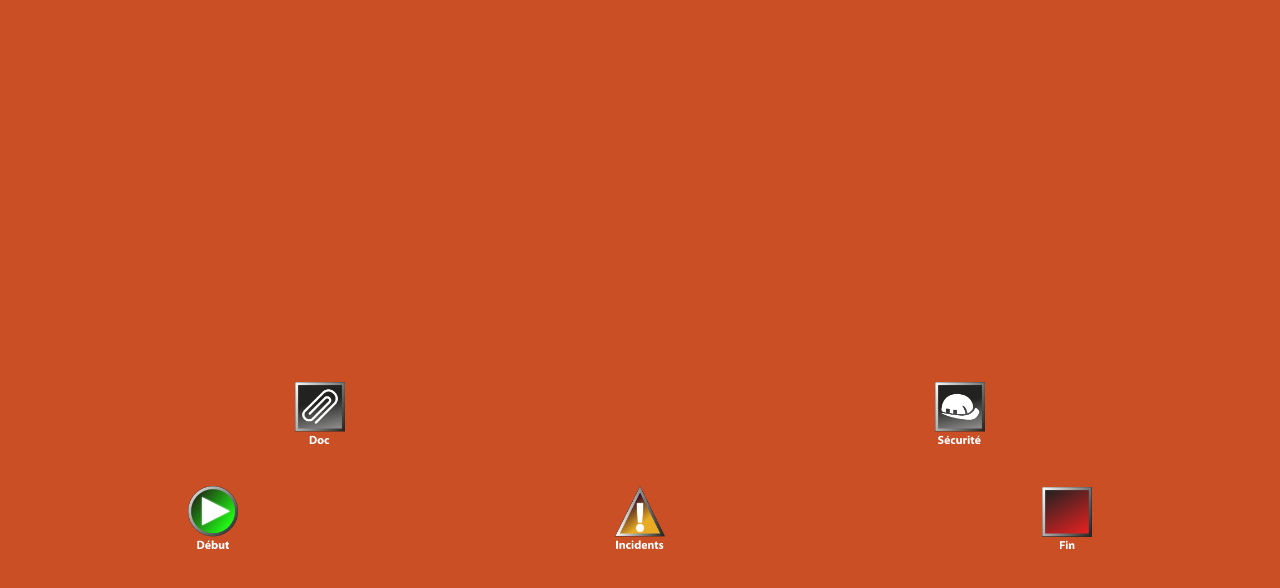
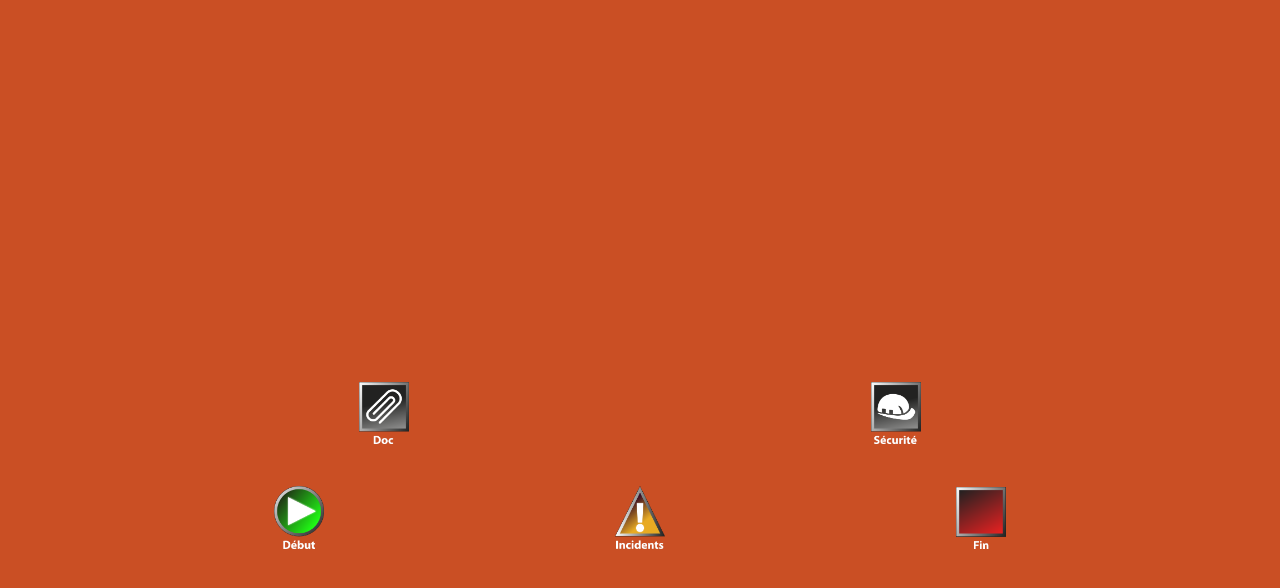
Before and after one commit to ghybs/zotdatademo, a plain HTML site: page ZotDATAdemoApp.html in a window 1280 px wide. Shown: the part 206-794 px from the top of the page. Drawn offline with Linux system fonts and the light colour scheme.

Commit message:
Decreased button tables width to bring buttons closer to center (cherry picked from commit 1f63c70)

```diff
--- a/ZotDATAdemoApp.html
+++ b/ZotDATAdemoApp.html
@@ -32,7 +32,8 @@
     }
 
     table {
-      width: 100%;
+      width: 80%;
+      margin: 0 auto 0 auto;
       text-align: center;
       border-collapse: collapse;
       padding: 0;
```
